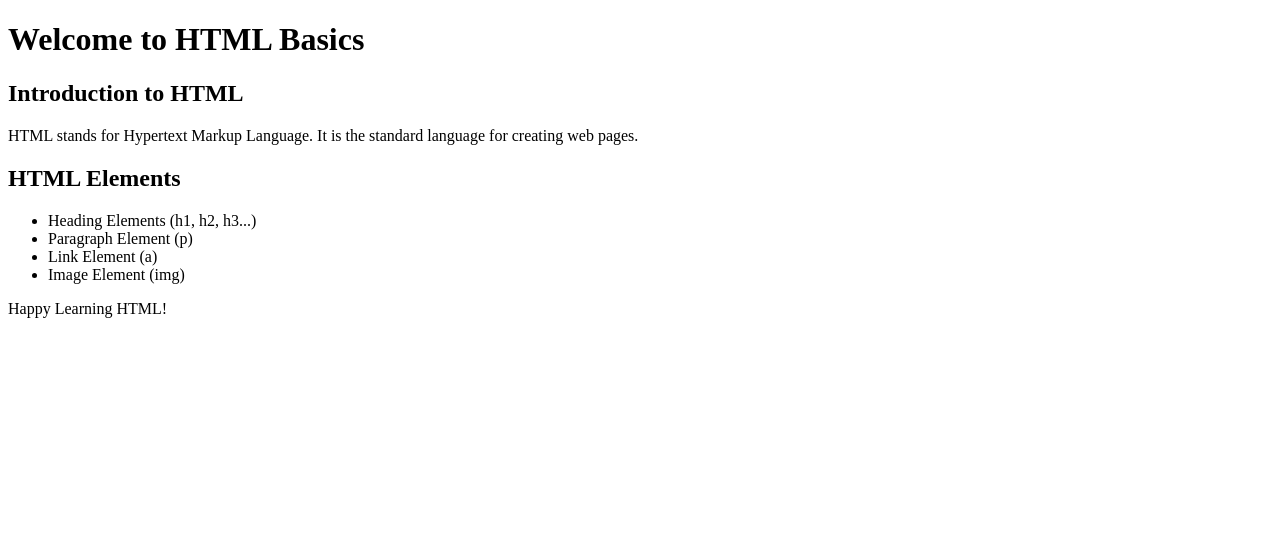
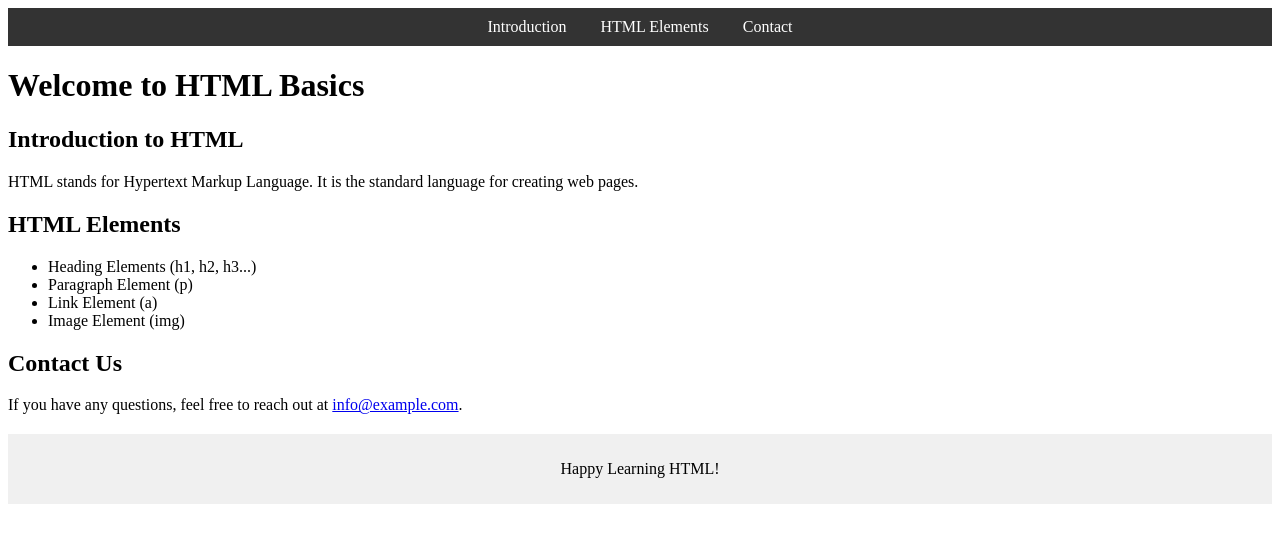
Before and after one commit to jntbatra/HTML-Basics, a plain HTML site: page index.html in a window 1280 px wide. Drawn offline with Linux system fonts and the light colour scheme.

Commit message:
Update index.html
Changes Made:
Navigation Bar: Added a navigation bar with links to different sections (Introduction, HTML Elements, and Contact).
Contact Section: Added a new section called Contact Us with a clickable email link.
Basic Styling: Added minimal styling to enhance the appearance of the navigation bar and footer.

```diff
--- a/index.html
+++ b/index.html
@@ -5,19 +5,47 @@
     <meta http-equiv="X-UA-Compatible" content="IE=edge">
     <meta name="viewport" content="width=device-width, initial-scale=1.0">
     <title>HTML Basics</title>
+    <style>
+        /* Basic styling for the navigation bar */
+        nav {
+            background-color: #333;
+            color: #fff;
+            padding: 10px;
+            text-align: center;
+        }
+        nav a {
+            color: #fff;
+            margin: 0 15px;
+            text-decoration: none;
+        }
+        nav a:hover {
+            text-decoration: underline;
+        }
+        footer {
+            text-align: center;
+            margin-top: 20px;
+            padding: 10px;
+            background-color: #f0f0f0;
+        }
+    </style>
 </head>
 <body>
     <header>
+        <nav>
+            <a href="#introduction">Introduction</a>
+            <a href="#elements">HTML Elements</a>
+            <a href="#contact">Contact</a>
+        </nav>
         <h1>Welcome to HTML Basics</h1>
     </header>
 
     <main>
-        <section>
+        <section id="introduction">
             <h2>Introduction to HTML</h2>
             <p>HTML stands for Hypertext Markup Language. It is the standard language for creating web pages.</p>
         </section>
 
-        <section>
+        <section id="elements">
             <h2>HTML Elements</h2>
             <ul>
                 <li>Heading Elements (h1, h2, h3...)</li>
@@ -26,6 +54,11 @@
                 <li>Image Element (img)</li>
             </ul>
         </section>
+
+        <section id="contact">
+            <h2>Contact Us</h2>
+            <p>If you have any questions, feel free to reach out at <a href="mailto:info@example.com">info@example.com</a>.</p>
+        </section>
     </main>
 
     <footer>
```
